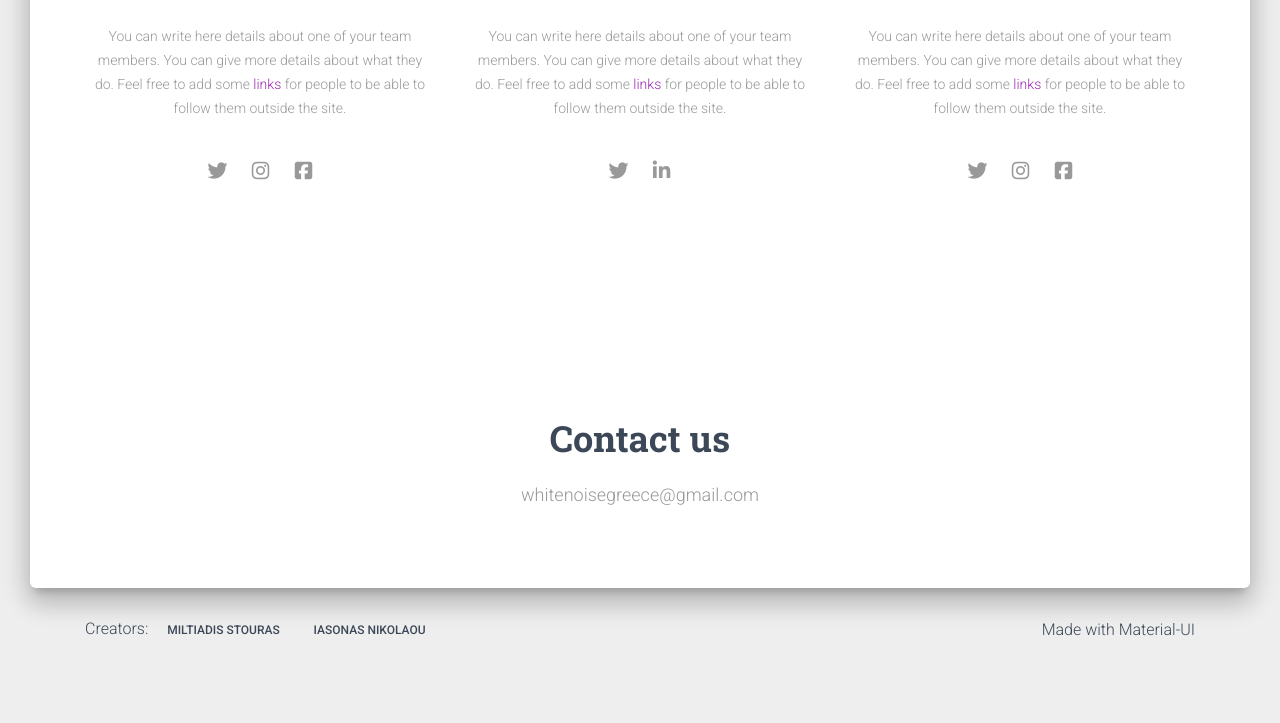
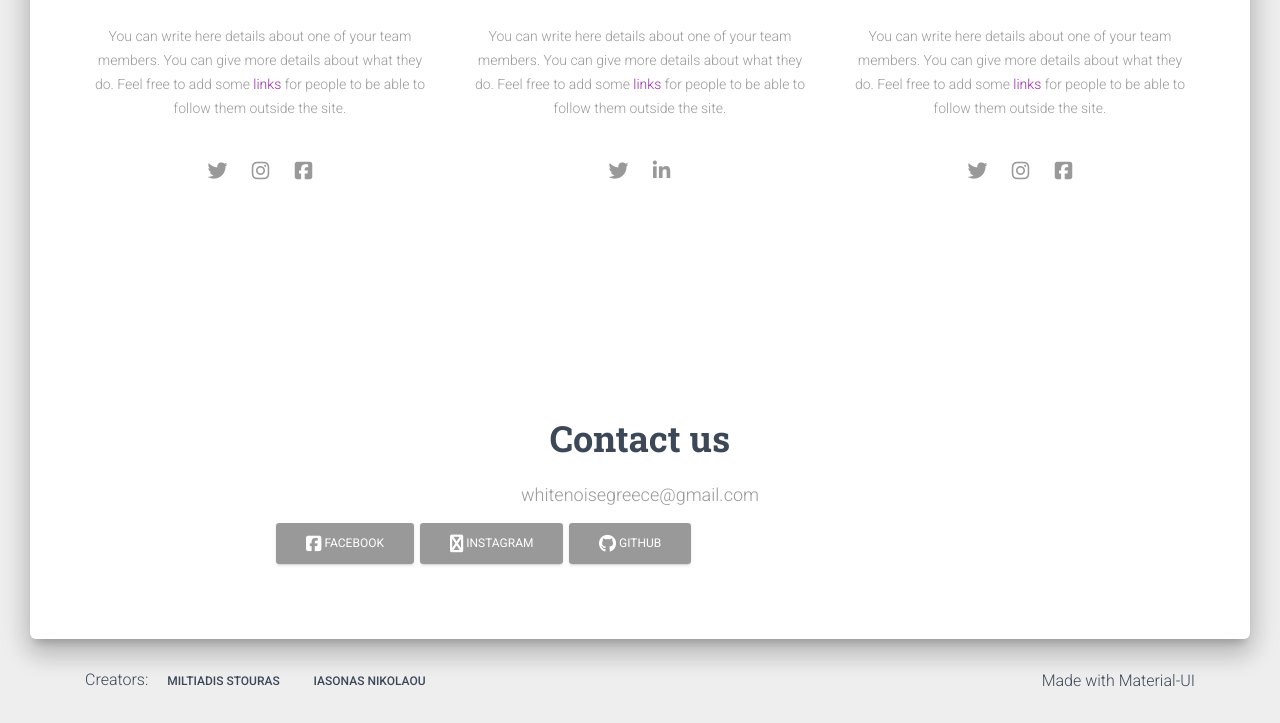
Before and after one commit to white-noise-ntua/website, a website: page index.html in a window 1280 px wide. Shown: the part 2532-3255 px from the top of the page. Before the commit the page ends 3204 px from the top, so only its background shows below. Drawn offline with Linux system fonts and the light colour scheme; some packages are replaced by stand-ins of ours.

Commit message:
Add buttons to contact section

```diff
--- a/index.html
+++ b/index.html
@@ -234,7 +234,15 @@ Our team’s mission was inspired from a number of real life projects in extrate
           <div class="col-md-8 ml-auto mr-auto">
             <h2 class="text-center title">Contact us</h2>
             <h4 class="text-center description">whitenoisegreece@gmail.com</h4>
-
+            <button class="btn btn-social  btn-twitter">
+              <i class="fa fa-facebook-square"></i> Facebook
+            </button>
+            <button class="btn btn-social  btn-twitter">
+              <i class="fa fa-instagram-square"></i> Instagram
+            </button>
+            <button class="btn btn-social  btn-twitter">
+              <i class="fa fa-github"></i> Github
+            </button>
           </div>
         </div>
       </div>
```
